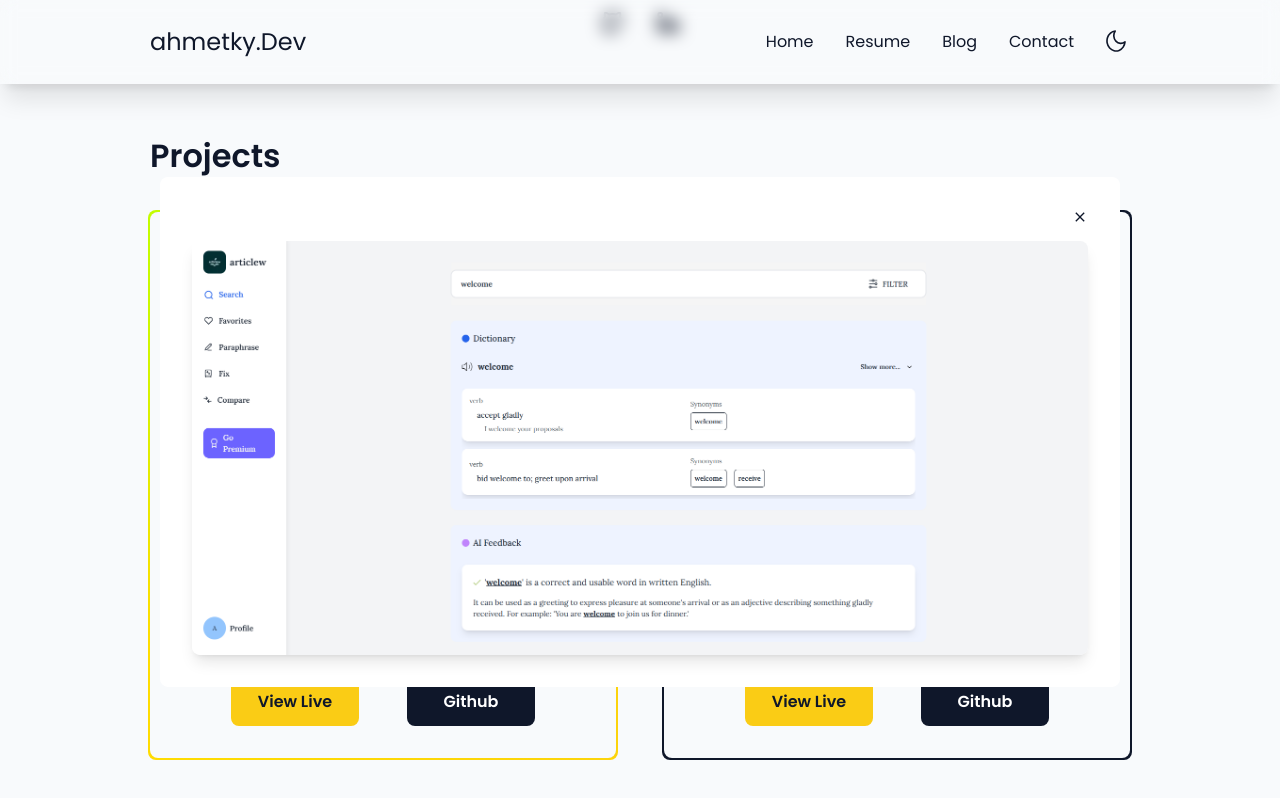
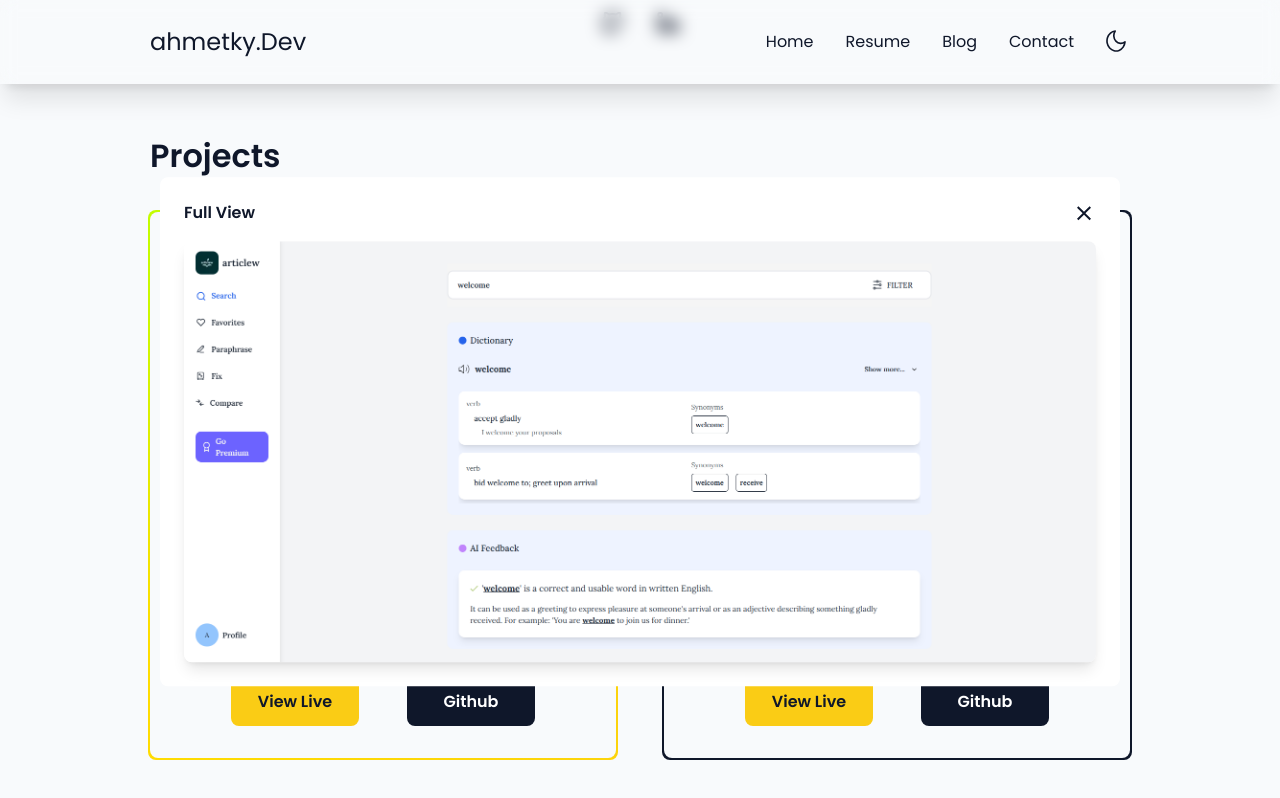
Before and after one commit to kaya70875/personal, a Next.js app: page / in a window 1280 px wide. Both pictures are taken after a click on the picture 383 px from the left and 1250 px from the top of the page. Shown: the part 850-1648 px from the top of the page. Built offline with nearby package versions, Linux system fonts and the light colour scheme.

Commit message:
add extra skills

```diff
--- a/src/components/modals/ImageModal.tsx
+++ b/src/components/modals/ImageModal.tsx
@@ -18,9 +18,10 @@ export default function ImageModal() {
             animate={{ opacity: 1, scale: 1 }}
             transition={{ duration: 0.2 }}
             exit={{ opacity: 0, scale: 0 }}
-            className='fixed z-20 w-full md:w-[75%] top-1/2 left-1/2 p-2 md:p-8 mt-8 -translate-x-1/2 -translate-y-1/2 bg-white dark:bg-dark-primary flex flex-col gap-4 rounded-lg'>
-            <div className='w-full flex items-center justify-end' onClick={() => setModalImage({ ...modalImage, open: false })}>
-                <MdClose className='cursor-pointer text-text dark:text-dark-text' />
+            className='fixed z-20 w-full md:w-[75%] top-1/2 left-1/2 p-2 md:p-6 mt-8 -translate-x-1/2 -translate-y-1/2 bg-white dark:bg-dark-primary flex flex-col gap-4 rounded-lg'>
+            <div className='w-full flex items-center justify-between' onClick={() => setModalImage({ ...modalImage, open: false })}>
+                <p className='font-semibold'>Full View</p>
+                <MdClose size={24} className='cursor-pointer text-text dark:text-dark-text hover:opacity-80' />
             </div>
 
             <Image onLoad={() => setIsLoaded(true)} src={modalImage.image || ''} alt='modalImage' className='shadow-lg rounded-lg' />
--- a/src/data/skills.tsx
+++ b/src/data/skills.tsx
@@ -9,6 +9,9 @@ import mongoIconSVG from "../../public/svg/mongo.svg";
 import firebaseIconSVG from "../../public/svg/firebase.svg";
 import fastapibaseIconSVG from "../../public/svg/fastapi-1.svg";
 import figmaIconSvg from "../../public/svg/figma.svg";
+import motionIconSvg from "../../public/svg/motion.svg";
+import seleniumIconSvg from "../../public/svg/selenium.svg"
+import jestIconSvg from "../../public/svg/jest.svg"
 
 export const SKILLS = [
     {
@@ -54,6 +57,18 @@ export const SKILLS = [
     {
         name: 'Figma',
         icon: figmaIconSvg
+    },
+    {
+        name: 'Motion',
+        icon: motionIconSvg
+    },
+    {
+        name: 'Selenium',
+        icon: seleniumIconSvg
+    },
+    {
+        name: 'Jest',
+        icon: jestIconSvg
     }
 
 
```
Also changed, not shown: public/svg/selenium.svg (added).
